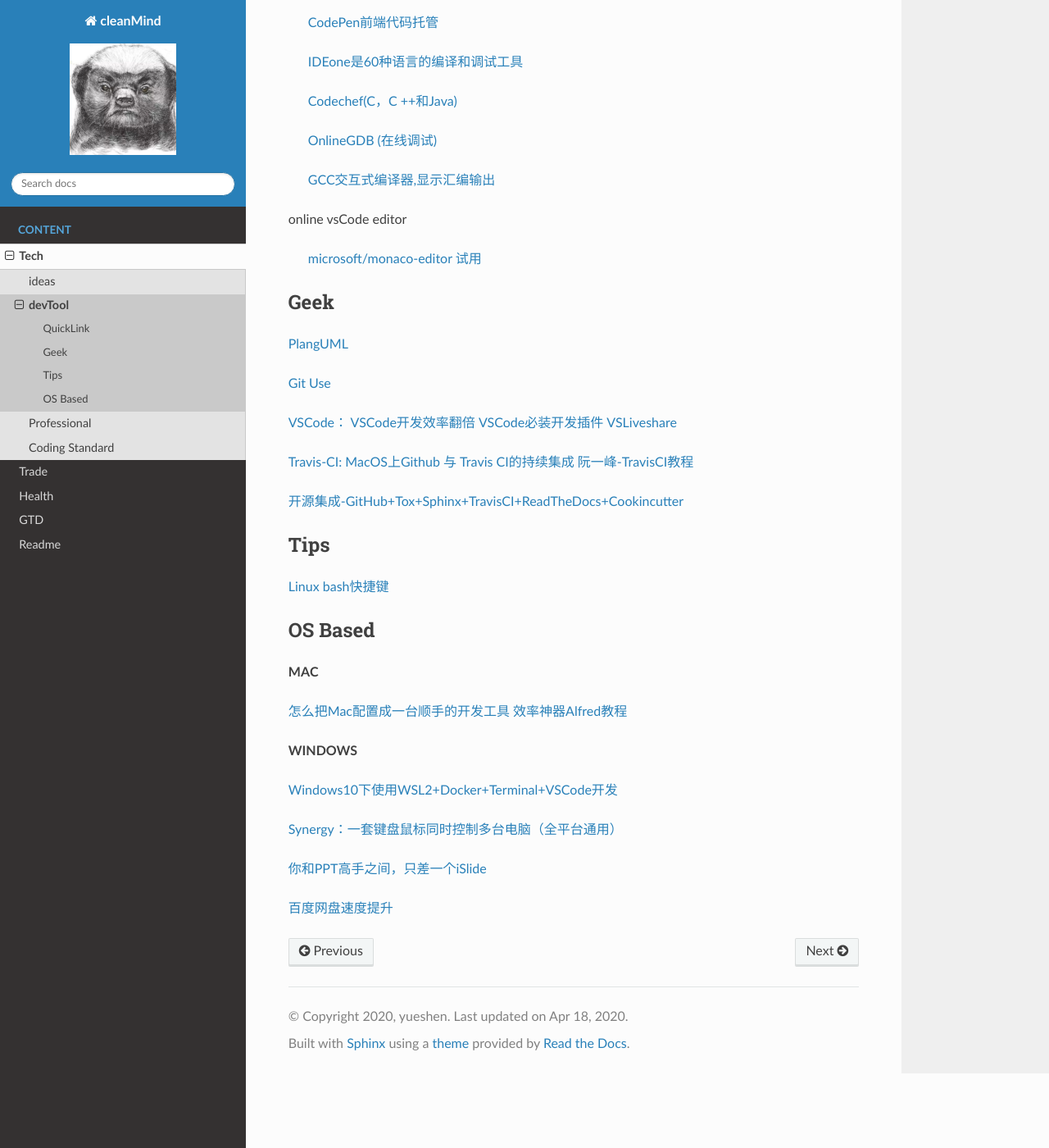
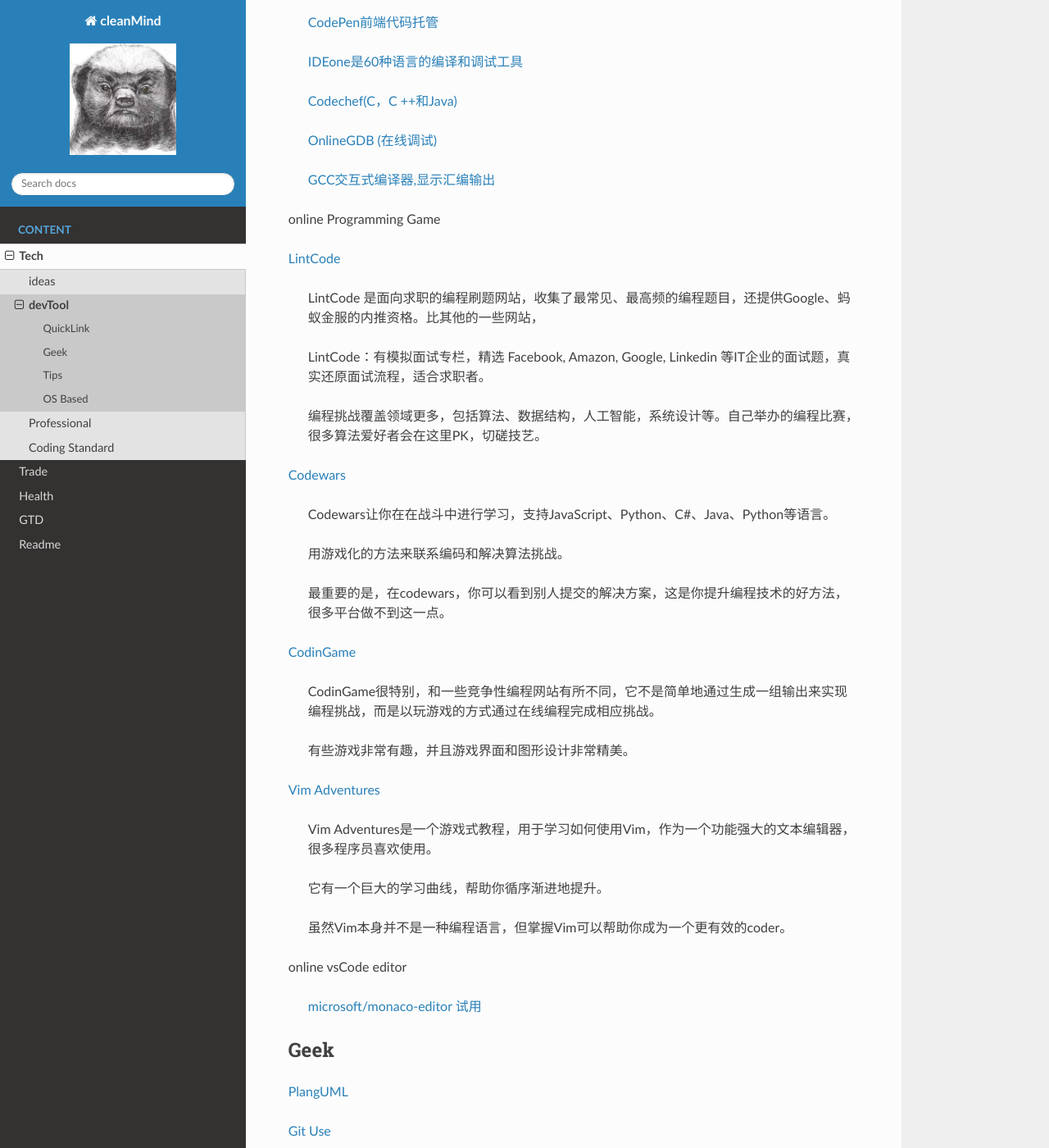
Before and after one commit to alphajayGithub/alphajayGithub.github.io, a Sphinx documentation site: the page built from docs/source/Tech/coding_tools.rst, in a window 1280 px wide and 1400 px high, scrolled down 680 px. Shown: the whole window at 82% size. Built offline with Sphinx 7.4.7 and the Read the Docs theme 2.0.0, drawn with Linux system fonts in a browser that asks for light colours.

```diff
--- a/docs/source/GTD.rst
+++ b/docs/source/GTD.rst
@@ -9,3 +9,4 @@ GTD
     GTD/gtd_kiss.rst
     GTD/gtd_todo.rst
     GTD/gtd_english.rst
+    GTD/gtd_schedule.rst
--- a/docs/source/Tech/coding_tools.rst
+++ b/docs/source/Tech/coding_tools.rst
@@ -36,6 +36,39 @@ online Coder
     `OnlineGDB (在线调试) <https://www.onlinegdb.com/>`_
 
     `GCC交互式编译器,显示汇编输出 <https://gcc.godbolt.org/>`_
+
+online Programming Game
+
+`LintCode <https://www.lintcode.com>`_
+
+    LintCode 是面向求职的编程刷题网站，收集了最常见、最高频的编程题目，还提供Google、蚂蚁金服的内推资格。比其他的一些网站，
+
+    LintCode：有模拟面试专栏，精选 Facebook, Amazon, Google, Linkedin 等IT企业的面试题，真实还原面试流程，适合求职者。
+
+    编程挑战覆盖领域更多，包括算法、数据结构，人工智能，系统设计等。自己举办的编程比赛，很多算法爱好者会在这里PK，切磋技艺。
+
+`Codewars <https://www.codewars.com>`_
+
+    Codewars让你在在战斗中进行学习，支持JavaScript、Python、C#、Java、Python等语言。
+
+    用游戏化的方法来联系编码和解决算法挑战。
+
+    最重要的是，在codewars，你可以看到别人提交的解决方案，这是你提升编程技术的好方法，很多平台做不到这一点。
+
+`CodinGame <https://www.codingame.com>`_
+
+    CodinGame很特别，和一些竞争性编程网站有所不同，它不是简单地通过生成一组输出来实现编程挑战，而是以玩游戏的方式通过在线编程完成相应挑战。
+
+    有些游戏非常有趣，并且游戏界面和图形设计非常精美。
+
+`Vim Adventures <https://vim-adventures.com>`_
+
+    Vim Adventures是一个游戏式教程，用于学习如何使用Vim，作为一个功能强大的文本编辑器，很多程序员喜欢使用。
+
+    它有一个巨大的学习曲线，帮助你循序渐进地提升。
+
+    虽然Vim本身并不是一种编程语言，但掌握Vim可以帮助你成为一个更有效的coder。
+
 
 online vsCode editor
 
```
Also changed, not shown: docs/source/GTD/gtd_schedule.rst (added, +124 -0 lines), docs/source/Tech/being_professional.rst (+12 -0 lines).
